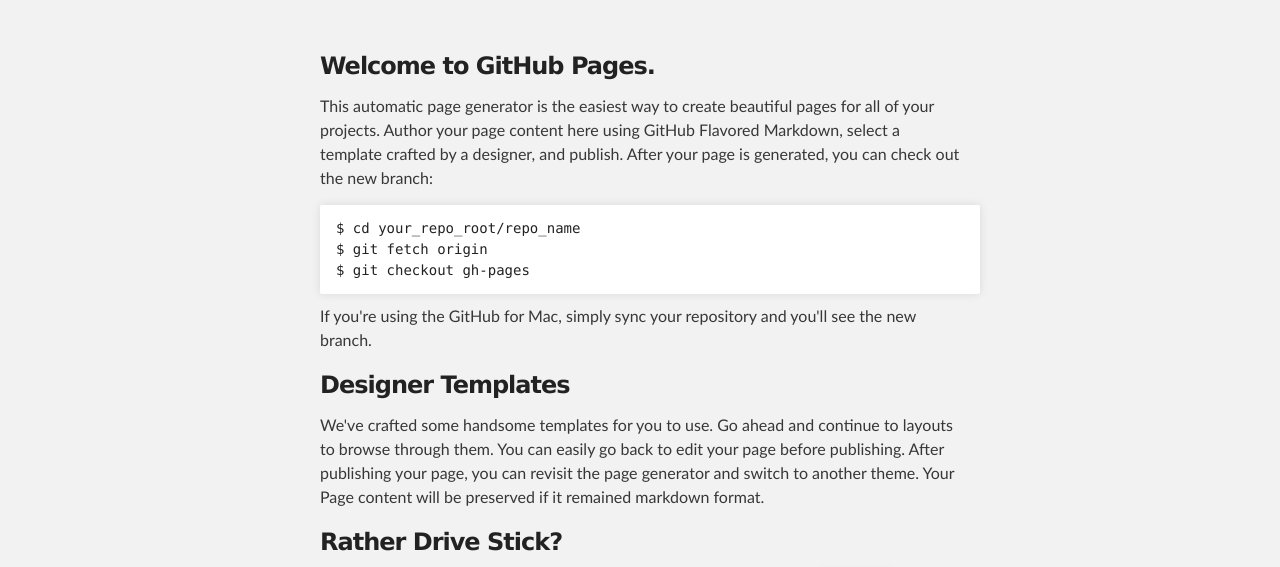
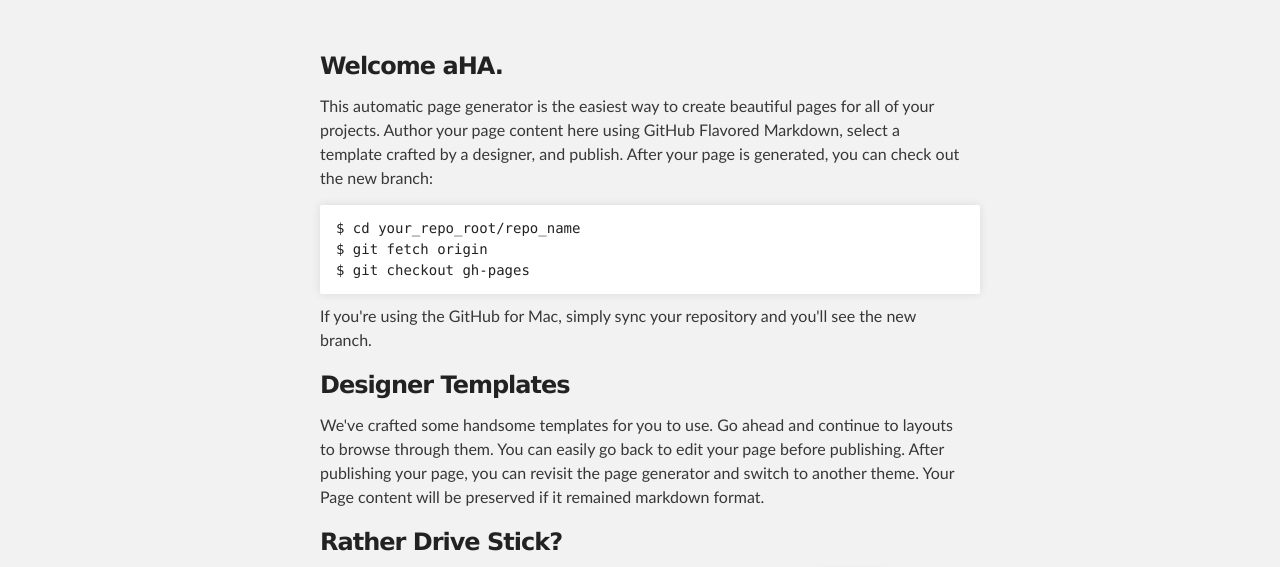
Before and after one commit to JeffreyRui/JeffreyRui-github.io, a plain HTML site: page index.html in a window 1280 px wide. Shown: the part 212-779 px from the top of the page. Drawn offline with Linux system fonts and the light colour scheme.

Commit message:
修改
修改部分内容

```diff
--- a/index.html
+++ b/index.html
@@ -28,7 +28,7 @@
     <div id="main_content_wrap" class="outer">
       <section id="main_content" class="inner">
         <h3>
-<a id="welcome-to-github-pages" class="anchor" href="#welcome-to-github-pages" aria-hidden="true"><span class="octicon octicon-link"></span></a>Welcome to GitHub Pages.</h3>
+<a id="welcome-to-github-pages" class="anchor" href="#welcome-to-github-pages" aria-hidden="true"><span class="octicon octicon-link"></span></a>Welcome aHA.</h3>
 
 <p>This automatic page generator is the easiest way to create beautiful pages for all of your projects. Author your page content here using GitHub Flavored Markdown, select a template crafted by a designer, and publish. After your page is generated, you can check out the new branch:</p>
 
```
